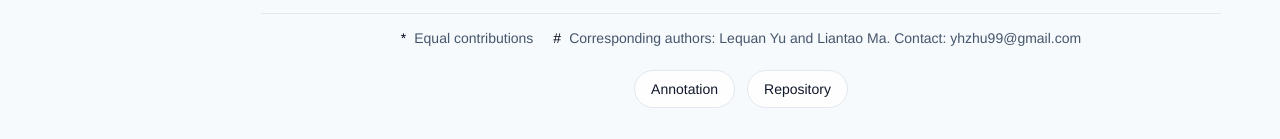
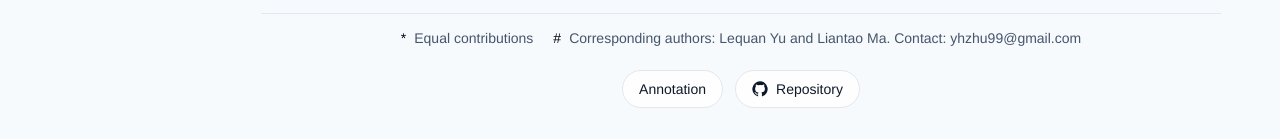
Before and after one commit to MedX-PKU/MedAgentAudit, a Vue app in the folder platform/: page / in a window 1280 px wide. Shown: the part 455-594 px from the top of the page. Built offline with nearby package versions, Linux system fonts and the light colour scheme.

Commit message:
feat(platform): add GitHub icon to repository link

```diff
--- a/platform/src/content/site.ts
+++ b/platform/src/content/site.ts
@@ -48,11 +48,13 @@ export const projectMeta = {
       label: 'Annotation',
       href: '/annotation',
       kind: 'secondary' as const,
+      icon: null,
     },
     {
       label: 'Repository',
       href: 'https://github.com/MedX-PKU/MedAgentAudit',
       kind: 'secondary' as const,
+      icon: 'github' as const,
     },
   ],
 }
--- a/platform/src/views/home/HomeView.vue
+++ b/platform/src/views/home/HomeView.vue
@@ -159,20 +159,44 @@ onBeforeUnmount(() => {
               <RouterLink
                 v-if="link.href.startsWith('/')"
                 :to="link.href"
-                class="inline-flex items-center justify-center rounded-full px-4 py-2 text-sm font-medium transition"
+                class="inline-flex items-center justify-center gap-2 rounded-full px-4 py-2 text-sm font-medium transition"
                 :class="linkClass(link.kind)"
               >
-                {{ link.label }}
+                <svg
+                  v-if="link.icon === 'github'"
+                  aria-hidden="true"
+                  focusable="false"
+                  viewBox="0 0 24 24"
+                  class="h-4 w-4"
+                >
+                  <path
+                    fill="currentColor"
+                    d="M12 .5A11.5 11.5 0 0 0 8.36 22.9c.58.11.79-.25.79-.56v-2.02c-3.2.7-3.88-1.37-3.88-1.37-.53-1.34-1.29-1.7-1.29-1.7-1.05-.72.08-.71.08-.71 1.17.08 1.78 1.2 1.78 1.2 1.03 1.77 2.7 1.26 3.36.96.1-.75.4-1.26.73-1.55-2.55-.29-5.24-1.28-5.24-5.68 0-1.25.45-2.28 1.19-3.08-.12-.29-.52-1.46.11-3.04 0 0 .98-.31 3.17 1.18A10.93 10.93 0 0 1 12 6.15c.98 0 1.96.13 2.88.38 2.2-1.49 3.17-1.18 3.17-1.18.63 1.58.23 2.75.11 3.04.74.8 1.19 1.83 1.19 3.08 0 4.41-2.69 5.38-5.25 5.66.42.36.79 1.07.79 2.16v3.05c0 .31.21.67.8.56A11.5 11.5 0 0 0 12 .5Z"
+                  />
+                </svg>
+                <span>{{ link.label }}</span>
               </RouterLink>
               <a
                 v-else
                 :href="link.href"
                 target="_blank"
                 rel="noreferrer"
-                class="inline-flex items-center justify-center rounded-full px-4 py-2 text-sm font-medium transition"
+                class="inline-flex items-center justify-center gap-2 rounded-full px-4 py-2 text-sm font-medium transition"
                 :class="linkClass(link.kind)"
               >
-                {{ link.label }}
+                <svg
+                  v-if="link.icon === 'github'"
+                  aria-hidden="true"
+                  focusable="false"
+                  viewBox="0 0 24 24"
+                  class="h-4 w-4"
+                >
+                  <path
+                    fill="currentColor"
+                    d="M12 .5A11.5 11.5 0 0 0 8.36 22.9c.58.11.79-.25.79-.56v-2.02c-3.2.7-3.88-1.37-3.88-1.37-.53-1.34-1.29-1.7-1.29-1.7-1.05-.72.08-.71.08-.71 1.17.08 1.78 1.2 1.78 1.2 1.03 1.77 2.7 1.26 3.36.96.1-.75.4-1.26.73-1.55-2.55-.29-5.24-1.28-5.24-5.68 0-1.25.45-2.28 1.19-3.08-.12-.29-.52-1.46.11-3.04 0 0 .98-.31 3.17 1.18A10.93 10.93 0 0 1 12 6.15c.98 0 1.96.13 2.88.38 2.2-1.49 3.17-1.18 3.17-1.18.63 1.58.23 2.75.11 3.04.74.8 1.19 1.83 1.19 3.08 0 4.41-2.69 5.38-5.25 5.66.42.36.79 1.07.79 2.16v3.05c0 .31.21.67.8.56A11.5 11.5 0 0 0 12 .5Z"
+                  />
+                </svg>
+                <span>{{ link.label }}</span>
               </a>
             </template>
           </div>
```
